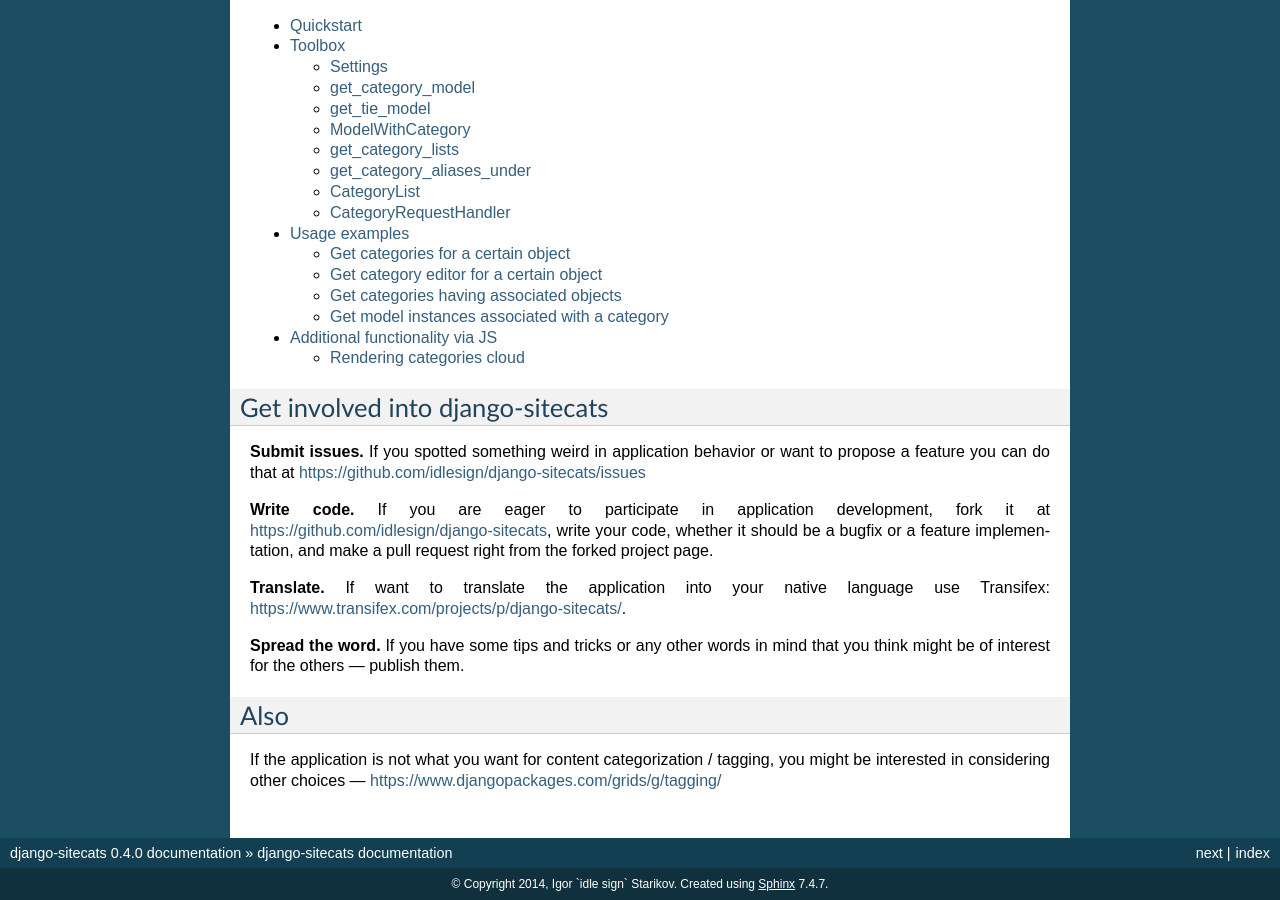
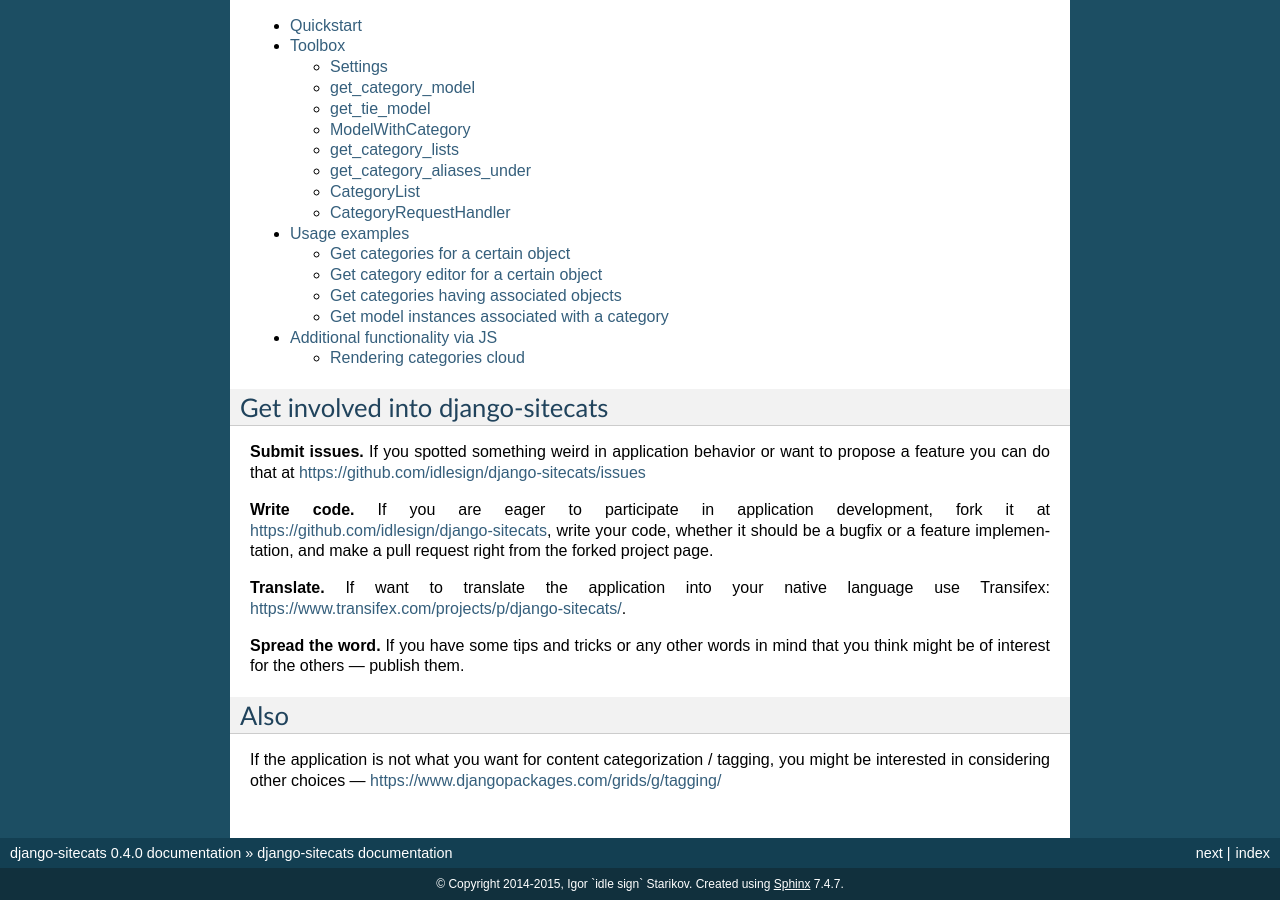
Before and after one commit to idlesign/django-sitecats, a Sphinx documentation site: the page built from docs/source/index.rst, in a window 1280 px wide and 900 px high, scrolled down 577 px. Built offline with Sphinx 7.4.7, drawn with Linux system fonts in a browser that asks for light colours.

Commit message:
Years updated.

```diff
--- a/docs/source/conf.py
+++ b/docs/source/conf.py
@@ -93,7 +93,7 @@ master_doc = 'index'
 
 # General information about the project.
 project = u'django-sitecats'
-copyright = u'2014, Igor `idle sign` Starikov'
+copyright = u'2014-2015, Igor `idle sign` Starikov'
 
 # The version info for the project you're documenting, acts as replacement for
 # |version| and |release|, also used in various other places throughout the
```
Also changed, not shown: 1 other file.
